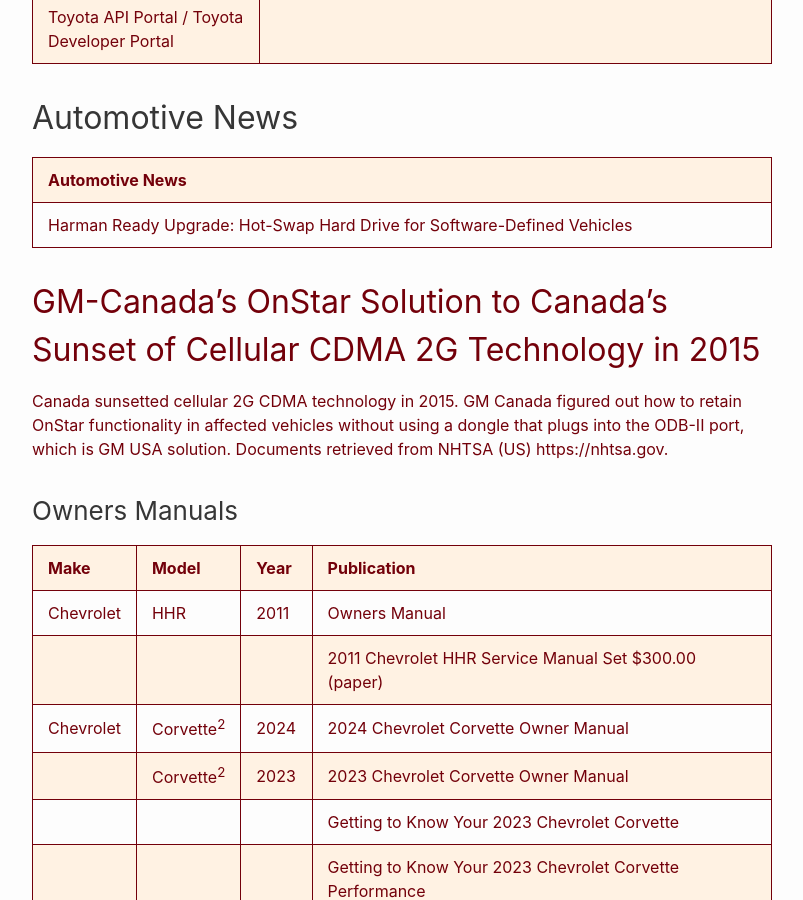
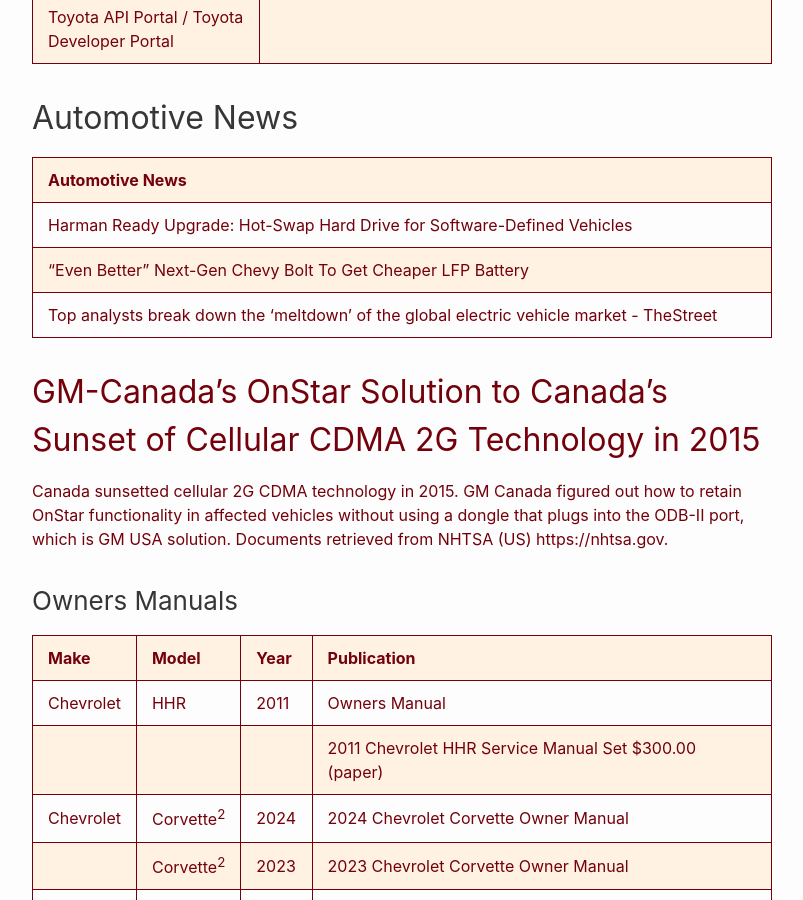
Before and after one commit to RalphHightower/RalphHightower, a Jekyll site: the page built from AutomotiveResources.md, in a window 1280 px wide and 900 px high, scrolled down 2253 px. Shown: the whole window, without its empty margins (238-1041 px from the left). Built offline with Jekyll 4.4.1, drawn with Linux system fonts in a browser that asks for light colours; our own code applies the rules of GitHub Pages for plain Markdown files.

Commit message:
[docs](doc): AutomotiveResources(extended description)
- AutomotiveResources
   - News
      - | ["Even Better" Next-Gen Chevy Bolt To Get Cheaper LFP Battery](https://insideevs.com/news/692994/even-better-next-gen-chevy-bolt-get-cheaper-lfp-battery/ ) |
      - | [Top analysts break down the 'meltdown' of the global electric vehicle market - TheStreet](https://www.thestreet.com/electric-vehicles/global-electric-vehicle-adoption-curve-slowdown-ev-tesla-detroit-three ) |

```diff
--- a/AutomotiveResources.md
+++ b/AutomotiveResources.md
@@ -22,6 +22,9 @@
 | Automotive News |
 |---|
 | [Harman Ready Upgrade: Hot-Swap Hard Drive for Software-Defined Vehicles](https://www.motortrend.com/news/harmans-ready-upgrade-is-like-a-hot-swap-hard-drive-for-cars/ ) |
+| ["Even Better" Next-Gen Chevy Bolt To Get Cheaper LFP Battery](https://insideevs.com/news/692994/even-better-next-gen-chevy-bolt-get-cheaper-lfp-battery/ ) |
+| [Top analysts break down the 'meltdown' of the global electric vehicle market - TheStreet](https://www.thestreet.com/electric-vehicles/global-electric-vehicle-adoption-curve-slowdown-ev-tesla-detroit-three ) |
+
 
 ## [GM-Canada’s OnStar Solution to Canada’s Sunset of Cellular CDMA 2G Technology in 2015](https://ralphhightower.github.io/GM-Canada-OnStar-2G-Sunset/)
 
```
